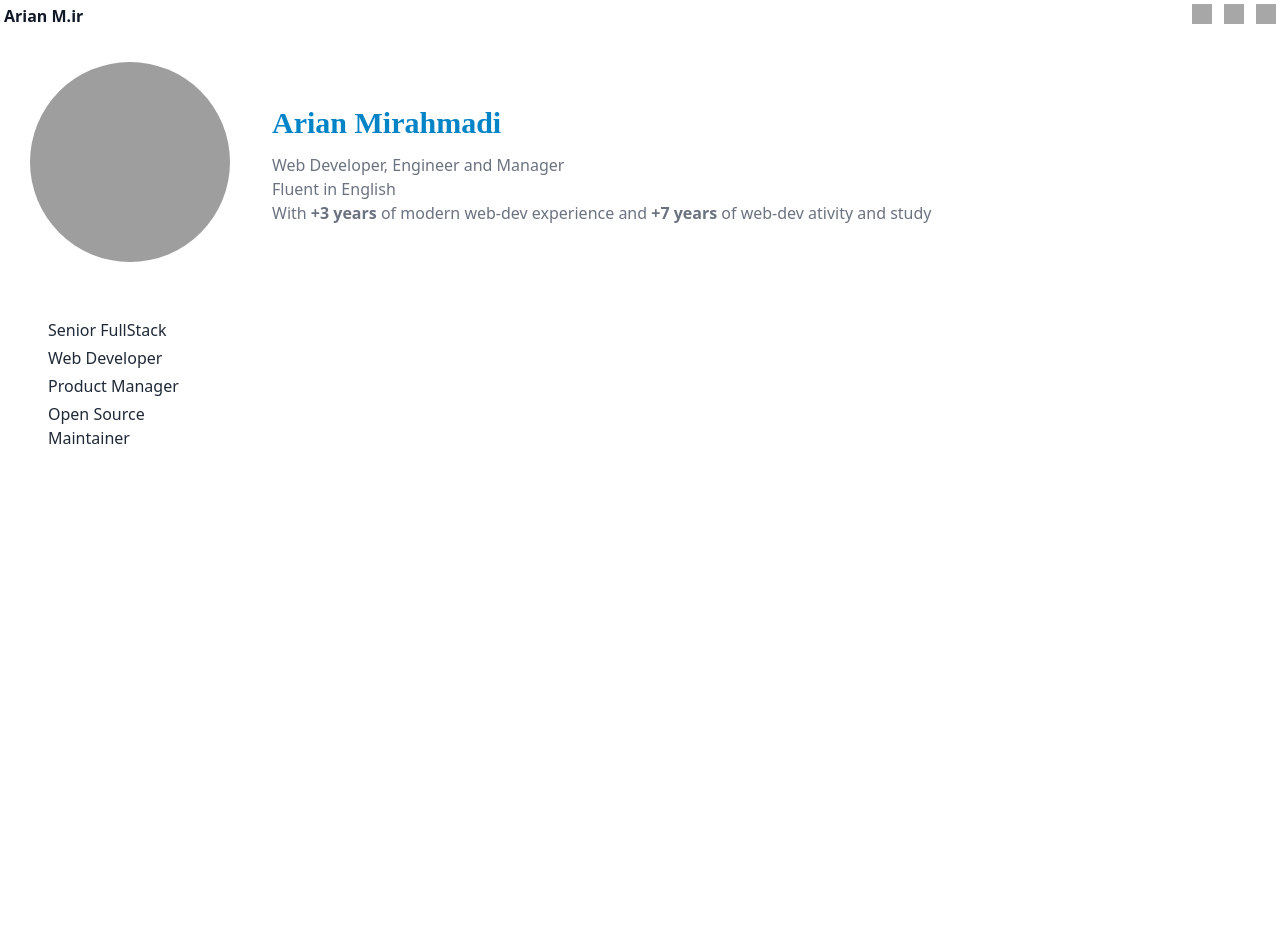
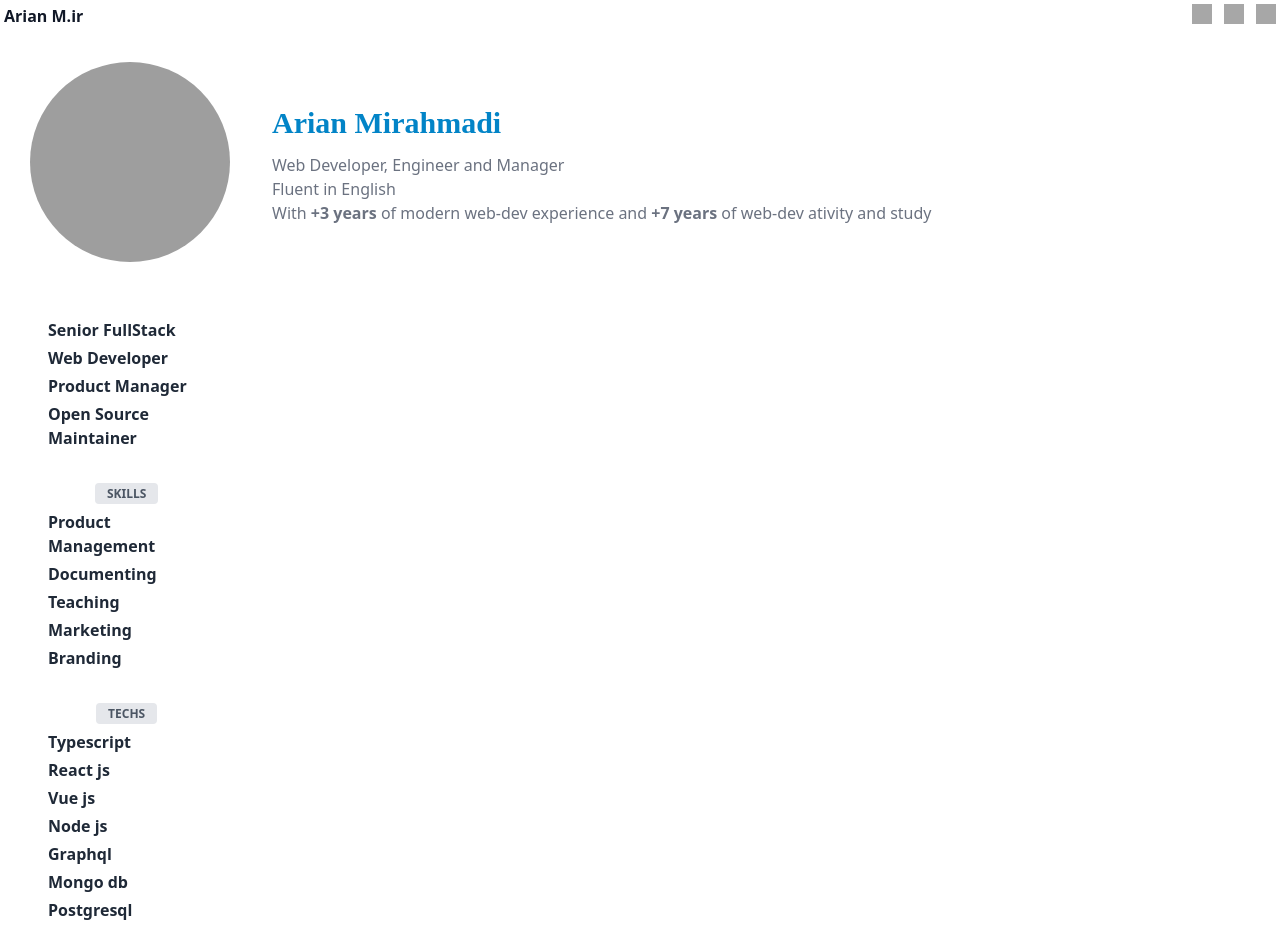
Before and after one commit to thearian/thearian, a Next.js app: page / in a window 1280 px wide. Before the commit the page ends 800 px from the top, so only its background shows below. Built offline with nearby package versions, Linux system fonts and the light colour scheme; grey boxes are pictures that could not be loaded.

Commit message:
fix: complete SideNav and skill badge

```diff
--- a/components/HintItem/index.tsx
+++ b/components/HintItem/index.tsx
@@ -9,7 +9,7 @@ interface Props {
 const HintItem: NextPage<Props> = ({ children, activated }) => {
   return (
     <div className={
-        `px-2 py-0.5 hover:bg-sky-50 hover:text-sky-900 rounded ${activated ? 'text-sky-600 font-bold' : ''}`
+        `flex items-center px-2 py-0.5 hover:bg-gray-100 hover:text-gray-700 font-semibold rounded ${activated ? 'text-sky-600 font-bold' : ''}`
     }>
       { children }
     </div>
--- a/components/SideNav/index.tsx
+++ b/components/SideNav/index.tsx
@@ -1,25 +1,41 @@
 import type { NextPage } from 'next'
 import HintItem from '../HintItem'
+import styles from '../../styles/SideNav.module.css'
 
 const SideNav: NextPage = () => {
   return (
-    <div className='flex flex-col gap-y-7 p-5 w-full md:w-1/4 md:ml-2 lg:w-1/6 lg:ml-5'>
-      <div className='text-gray-800'>
-        <HintItem>
-          Senior FullStack
-        </HintItem>
+    <div className={styles.container}>
+      <div>
+        <HintItem> Senior FullStack </HintItem>
+        <HintItem> Web Developer </HintItem>
+        <HintItem> Product Manager </HintItem>
+        <HintItem> Open Source Maintainer </HintItem>
+      </div>
 
-        <HintItem>
-          Web Developer
-        </HintItem>
+      <div className={styles.skills}>
+        <div>
+          <div className={styles.badge}>
+            <span> Skills </span>
+          </div>
+          <HintItem> Product Management </HintItem>
+          <HintItem> Documenting </HintItem>
+          <HintItem> Teaching </HintItem>
+          <HintItem> Marketing </HintItem>
+          <HintItem> Branding </HintItem>
+        </div>
 
-        <HintItem>
-          Product Manager
-        </HintItem>
-
-        <HintItem>
-          Open Source Maintainer
-        </HintItem>
+        <div>
+          <div className={styles.badge}>
+            <span> Techs </span>
+          </div>
+          <HintItem> Typescript </HintItem>
+          <HintItem> React js </HintItem>
+          <HintItem> Vue js </HintItem>
+          <HintItem> Node js </HintItem>
+          <HintItem> Graphql </HintItem>
+          <HintItem> Mongo db </HintItem>
+          <HintItem> Postgresql </HintItem>
+        </div>
       </div>
     </div>
   )
--- a/components/TechIcon/index.tsx
+++ b/components/TechIcon/index.tsx
@@ -12,6 +12,7 @@ const TechIcon: NextPage<Props> = ({ icon, size }) => {
     alt={icon}
     width={size}
     height={size}
+    className='inline-flex'
     src={`https://unpkg.com/simple-icons@v7/icons/${icon}.svg`}
   />
 }
--- /dev/null
+++ b/styles/SideNav.module.css
@@ -0,0 +1,15 @@
+.container {
+  @apply flex flex-col gap-y-7 p-5 w-full text-gray-800 md:w-1/4 md:ml-2 lg:w-1/6 lg:ml-5;
+}
+
+.skills {
+  @apply flex flex-row justify-between md:flex-col md:justify-start gap-y-7;
+}
+
+.badge {
+  @apply text-center mb-1;
+}
+
+.badge>span {
+  @apply inline text-xs uppercase py-0.5 px-3 font-semibold rounded bg-gray-200 text-gray-600;
+}
```
